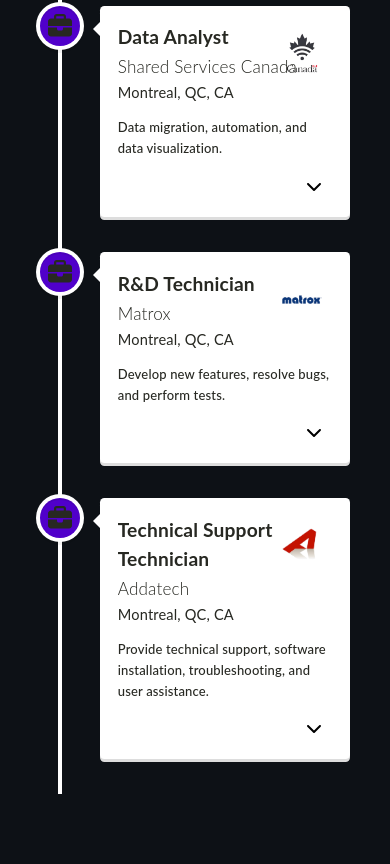
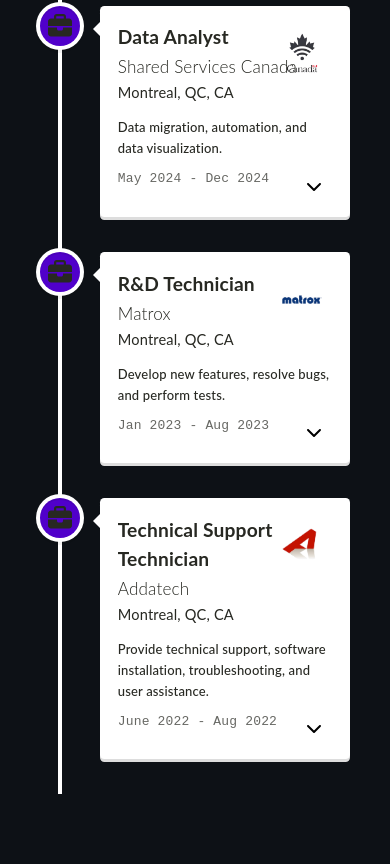
Before and after one commit to AbeKing13/my-portfolio, a React (Create React App) app: page / in a window 390 px wide. Shown: the part 2300-3164 px from the top of the page. Built offline with nearby package versions, Linux system fonts and the light colour scheme.

Commit message:
Issue #2: Adjusted the date for the mobile size

```diff
--- a/src/assets/styles/Timeline.scss
+++ b/src/assets/styles/Timeline.scss
@@ -16,7 +16,7 @@
 }
 
 .details-box.active {
-  max-height: 500px; /* adjust as needed */
+  max-height: 500px;
   opacity: 1;
   margin-top: 1rem;
 }
@@ -92,7 +92,7 @@
 }
 
 .vertical-timeline-element-title {
-  margin-bottom: 0.15rem; // adjust as needed for tighter spacing
+  margin-bottom: 0.15rem;
 }
 
 .vertical-timeline-element-company {
@@ -113,11 +113,17 @@
   }
 
   .vertical-timeline-element-title {
-    font-size: 1.2rem; // adjust the size as needed
+    font-size: 1.2rem;
   }
 
   .vertical-timeline-element-company {
-    font-size: 1.07rem; // adjust the size as needed
+    font-size: 1.07rem;
+  }
+
+  .vertical-timeline-element-date {
+    display: block !important;
+    font-size: 0.9rem;
+    color: rgb(39, 40, 34) !important;
   }
 }
 
--- a/src/components/Timeline/Timeline.tsx
+++ b/src/components/Timeline/Timeline.tsx
@@ -127,7 +127,7 @@
             activeElement={activeElement}
             setActiveElement={setActiveElement}
             isMobile={isMobile}
-            date="2020 - 2020"
+            date="June 2022 - Aug 2022"
             title="Technical Support Technician"
             company="Addatech"
             city="Montreal, QC, CA"
```
